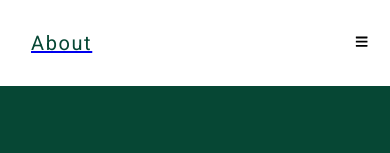
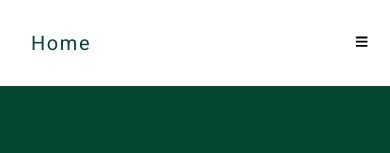
Before and after one commit to Abby-Wale/Abby-Wale.github.io, a Next.js app: page /about in a window 390 px wide. Shown: the top 153 px of the page. Built offline with nearby package versions, Linux system fonts and the light colour scheme.

Commit message:
responsive navbar menu fixed

```diff
--- a/components/Navigation.js
+++ b/components/Navigation.js
@@ -1,17 +1,43 @@
 import { FaBars, FaTimes } from "react-icons/fa";
 import styled from "@emotion/styled";
-import { useState } from "react";
 import Link from "next/link";
+import { useEffect, useState } from 'react';
 
 function Navbar() {
   const [showmenu, updateShowmenu] = useState(false);
+  const [activePage, setActivePage] = useState("Home");
+  const [isMobile, setIsMobile] = useState(false);  // New state variable
+
+  useEffect(() => {
+    // Set initial value
+    setIsMobile(window.innerWidth <= 768);
+
+    // Attach resize listener
+    const handleResize = () => {
+      setIsMobile(window.innerWidth <= 768);
+    };
+
+    window.addEventListener('resize', handleResize);
+
+    // Clean up
+    return () => {
+      window.removeEventListener('resize', handleResize);
+    };
+  }, []);
+
+  const handleMenuClick = (pageName) => {
+    if (isMobile) {
+      setActivePage(pageName);
+    }
+    updateShowmenu(!showmenu);
+  };
 
   return (
     <Header>
       <LeftNav>
         <Link href="/about" passHref>
-          <StyledDiv onClick={() => updateShowmenu(!showmenu)}>
-            <span>About</span>
+          <StyledDiv onClick={() => handleMenuClick("Home")}>
+            <span>{isMobile ? activePage : "Home"}</span>
           </StyledDiv>
         </Link>
         <button onClick={() => updateShowmenu(!showmenu)}>
@@ -20,17 +46,19 @@ function Navbar() {
       </LeftNav>
       <RightNav showmenu={showmenu}>
         <Link href="/" passHref>
-          <StyledDiv onClick={() => updateShowmenu(!showmenu)}>
+          <StyledDiv onClick={() => handleMenuClick("Projects")}>
             <span>Projects</span>
           </StyledDiv>
         </Link>
         <a href="/Abiola Adewale Resume.pdf" target="_blank" rel="noopener noreferrer">
-          <StyledDiv onClick={() => updateShowmenu(!showmenu)}>Resume</StyledDiv>
+          <StyledDiv onClick={() => handleMenuClick("Resume")}>Resume</StyledDiv>
         </a>
       </RightNav>
     </Header>
   );
 }
+
+
 
 export default Navbar;
 
@@ -50,6 +78,10 @@ const Header = styled.div`
 const LeftNav = styled.div`
   display: flex;
   justify-content: space-between;
+  list-style-type: none;
+  a {
+    text-decoration: none;
+  }
   button {
     background: transparent;
     border: none;
@@ -65,6 +97,7 @@ const LeftNav = styled.div`
 const RightNav = styled.div`
   display: ${props => (props.showmenu ? 'flex' : 'none')};
   flex-direction: column;
+  align-items: flex-start; // Align items to the left
   overflow: hidden;
   list-style-type: none;
   a {
@@ -74,8 +107,10 @@ const RightNav = styled.div`
     display: flex;
     flex-direction: row;
     height: auto;
+    align-items: center; // Reset alignment to center for larger screens
   }
 `;
+
 
 const StyledDiv = styled.div`
   font-size: 20px;
```
Also changed, not shown: components/CaseCard.js (+6 -3 lines).
